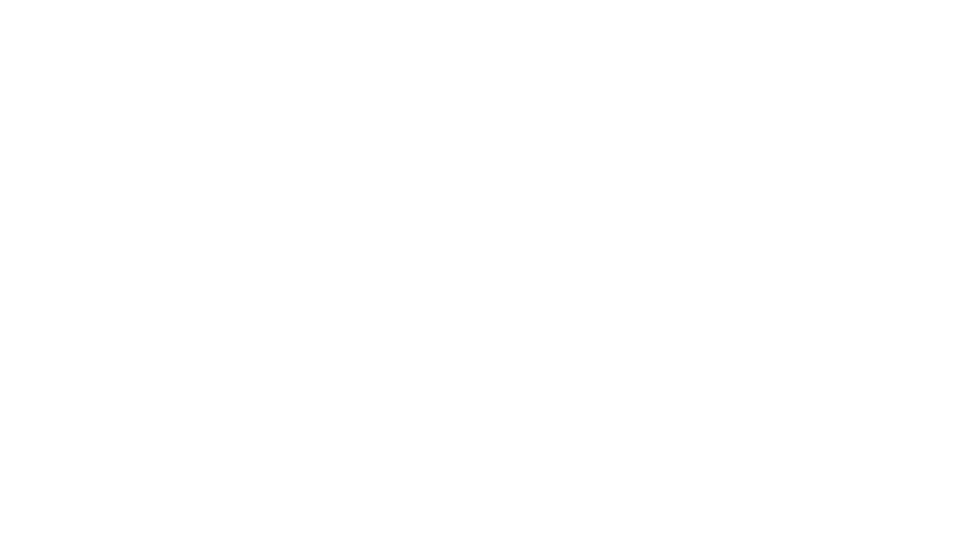
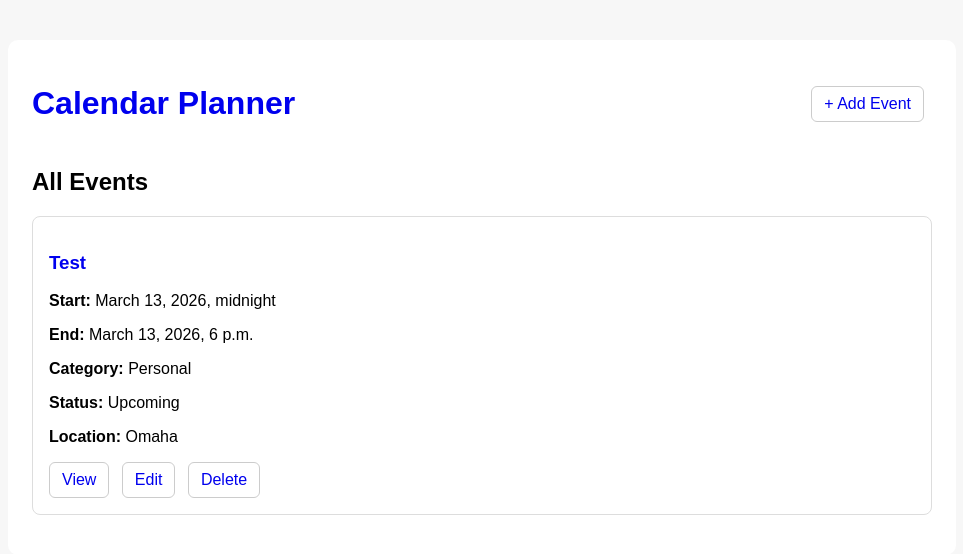
Before and after one commit to jalen-hobbs/CSCI4830-TechExercise, a Django app: page / in a window 1280 px wide. Before the commit the part shown is empty. Shown: the top 554 px of the page, without its empty margins (158-1121 px from the left). Run offline with Django 5.2, Linux system fonts and the light colour scheme; data comes from the database, SQL or seed files in the repository.

Commit message:
Added event_list.html to give view for list of events

```diff
--- a/events/templates/events/event_list.html
+++ b/events/templates/events/event_list.html
@@ -1,10 +1,27 @@
-<!DOCTYPE html>
-<html lang="en">
-<head>
-    <meta charset="UTF-8">
-    <title>Title</title>
-</head>
-<body>
+{% extends "events/base.html" %}
 
-</body>
-</html>
+{% block content %}
+    <h2>All Events</h2>
+
+    {% if events %}
+        {% for event in events %}
+            <div class="event-card">
+                <h3>
+                    <a href="{% url 'event_detail' event.pk %}">{{ event.title }}</a>
+                </h3>
+                <p><strong>Start:</strong> {{ event.start_datetime }}</p>
+                <p><strong>End:</strong> {{ event.end_datetime }}</p>
+                <p><strong>Category:</strong> {{ event.get_category_display }}</p>
+                <p><strong>Status:</strong> {{ event.get_status_display }}</p>
+                {% if event.location %}
+                    <p><strong>Location:</strong> {{ event.location }}</p>
+                {% endif %}
+                <a class="btn" href="{% url 'event_detail' event.pk %}">View</a>
+                <a class="btn" href="{% url 'event_edit' event.pk %}">Edit</a>
+                <a class="btn" href="{% url 'event_delete' event.pk %}">Delete</a>
+            </div>
+        {% endfor %}
+    {% else %}
+        <p>No events yet. Click “Add Event” to create one.</p>
+    {% endif %}
+{% endblock %}
```
